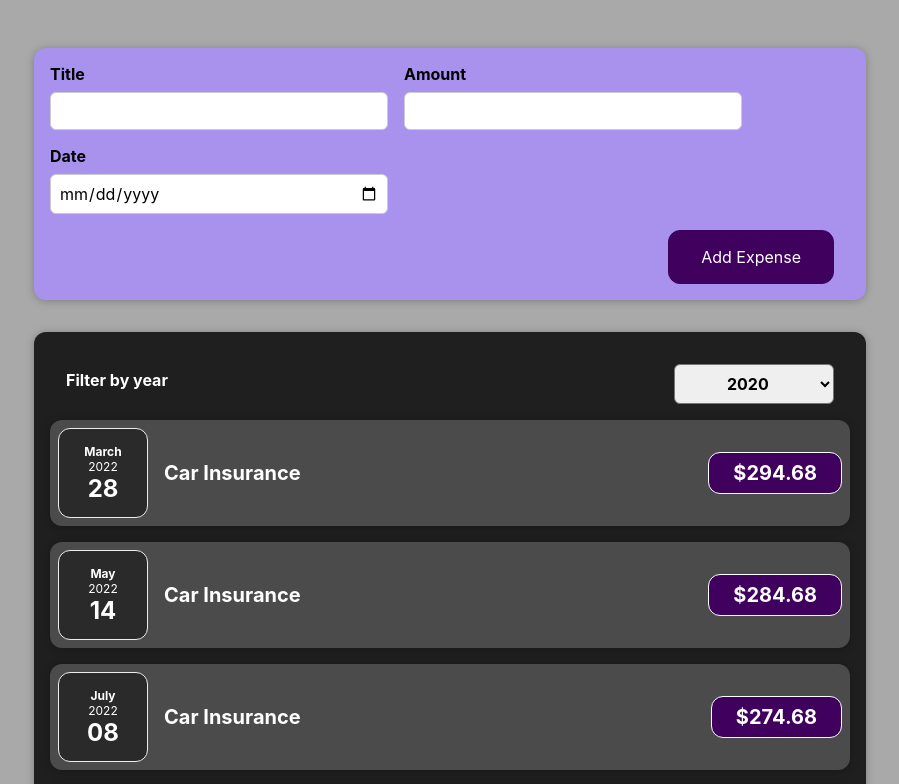
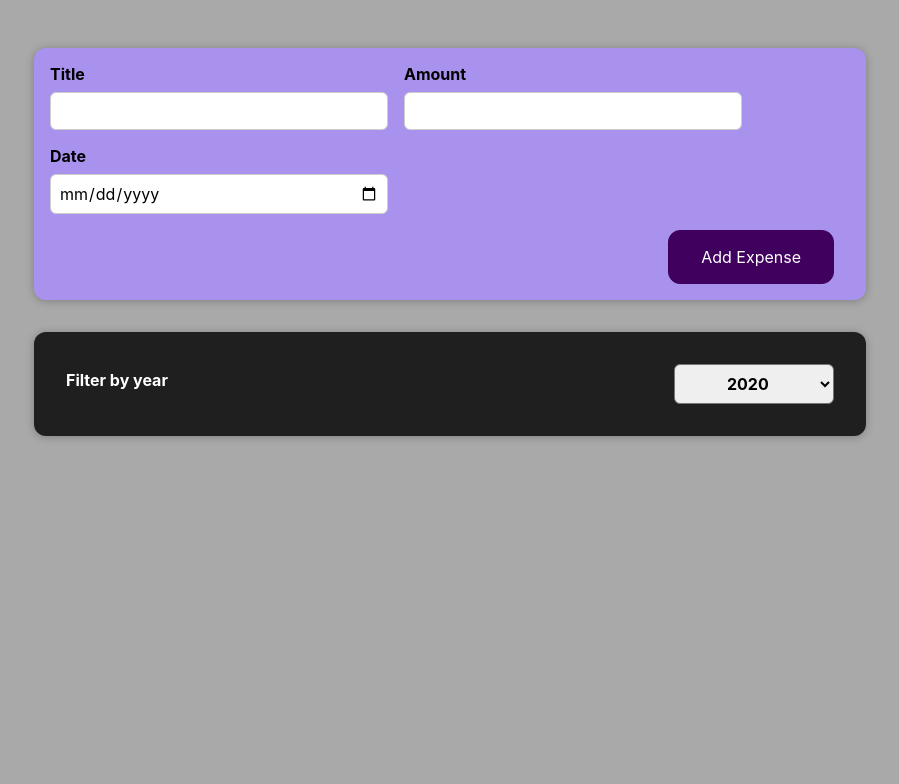
Before and after one commit to andresdev33/expenses-tracker, a React (Create React App) app: page / in a window 1280 px wide. Shown: the top 784 px of the page, without its empty margins (190-1089 px from the left). Built offline with nearby package versions, Linux system fonts and the light colour scheme.

Commit message:
add filter by year logic

```diff
--- a/src/components/Expenses/Expenses.js
+++ b/src/components/Expenses/Expenses.js
@@ -12,6 +12,10 @@
         setFilteredYear(selectedYear);
     };
 
+    const filteredExpenses = expenses.filter(
+        (expense) => expense.date.getFullYear().toString() === filteredYear
+    );
+
     return (
         <div>
             <Card className='expenses'>
@@ -19,7 +23,7 @@
                     selectedYear={filteredYear}
                     onChangeFilter={changeFilterHandler}
                 />
-                {expenses.map((expense) => (
+                {filteredExpenses.map((expense) => (
                     <ExpenseItem
                         key={expense.id}
                         title={expense.title}
```
